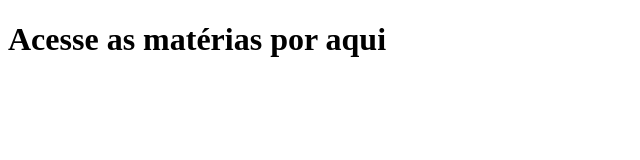
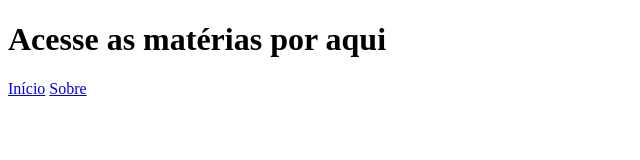
Before and after one commit to xdanizzzzz/index.html, a plain HTML site: page noticias.html in a window 1280 px wide. Shown: the whole page, without its empty margins (0-640 px from the left). Drawn offline with Linux system fonts and the light colour scheme.

Commit message:
Update noticias.html

```diff
--- a/noticias.html
+++ b/noticias.html
@@ -5,5 +5,9 @@
   </head>
   <body>
     <h1>Acesse as matérias por aqui</h1>
+    <nav>
+      <a href="index.html">Início</a>
+      <a href="sobre.html">Sobre</a>
+    </nav>
   </body>
 </html>
```
